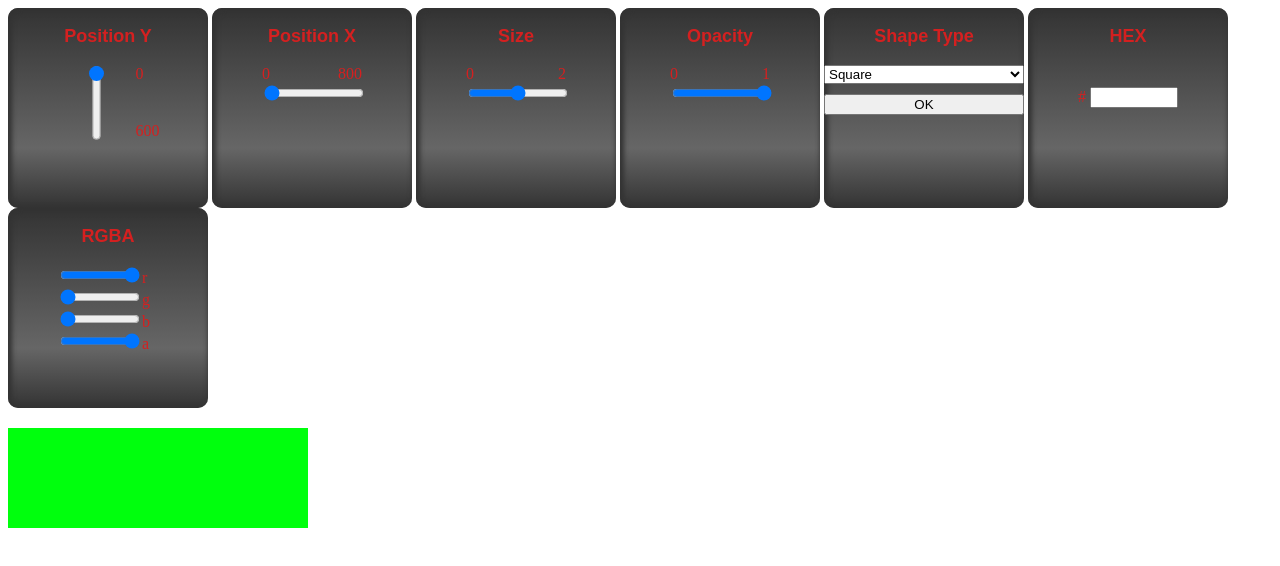
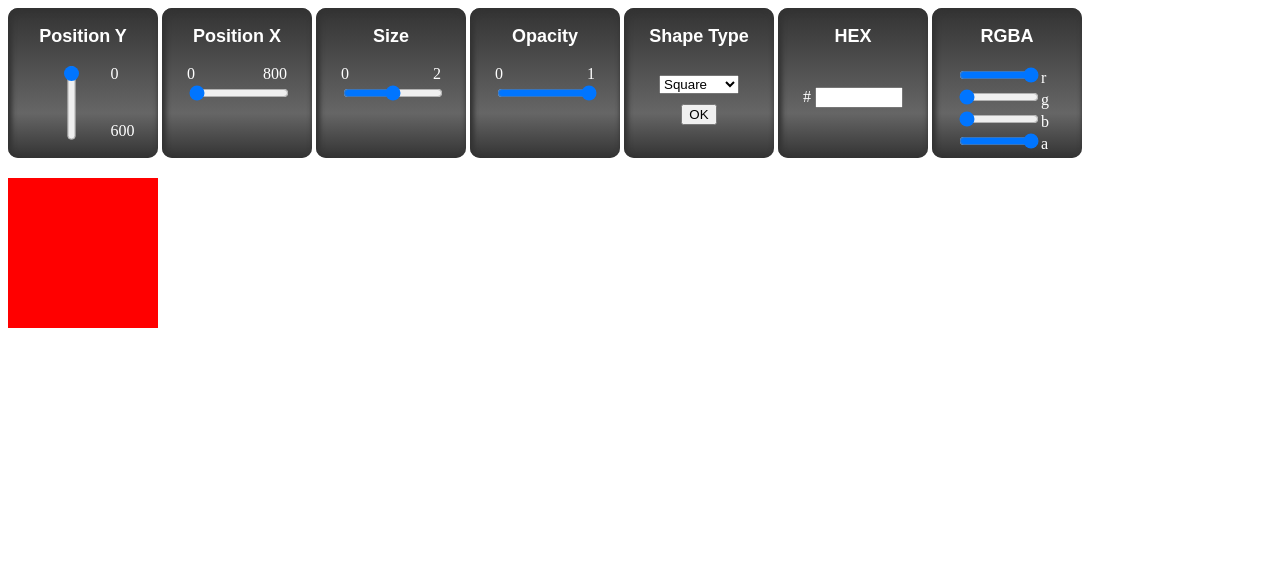
Before and after one commit to shymba/Block-Manipulation, a plain HTML site: page index.html in a window 1280 px wide. Drawn offline with Linux system fonts and the light colour scheme.

Commit message:
Original version

```diff
--- a/style.css
+++ b/style.css
@@ -1,12 +1,12 @@
 .block{
-	width: 200px;
-	height: 200px;
+	width: 150px;
+	height: 150px;
 	background: linear-gradient(to top, #333 0%, #666 30%, #333 100%);
 	box-shadow: inset 2px 2px 5px 2px #333;
 	border-radius: 10px;
 	display: inline-block;
 	vertical-align: top;
-	color: #d42020;
+	color: #fff;
 }
 h3{
 	font-family: Arial;
@@ -46,8 +46,8 @@ h3{
 .center{
 	height: 70px;
 	display: flex;
-	justify-content: left;
-	align-items: left;
+	justify-content: center;
+	align-items: center;
 	flex-direction: column;
 }
 #ok-shape {
@@ -72,9 +72,9 @@ h3{
 	position: relative;
 }
 #block{
-	width: 300px;
-	height: 100px;
-	background-color: #00ff0d;
+	width: 150px;
+	height: 150px;
+	background-color: #ff0000;
 	position: absolute;
 	left: 0;
 	top: 0;
```
